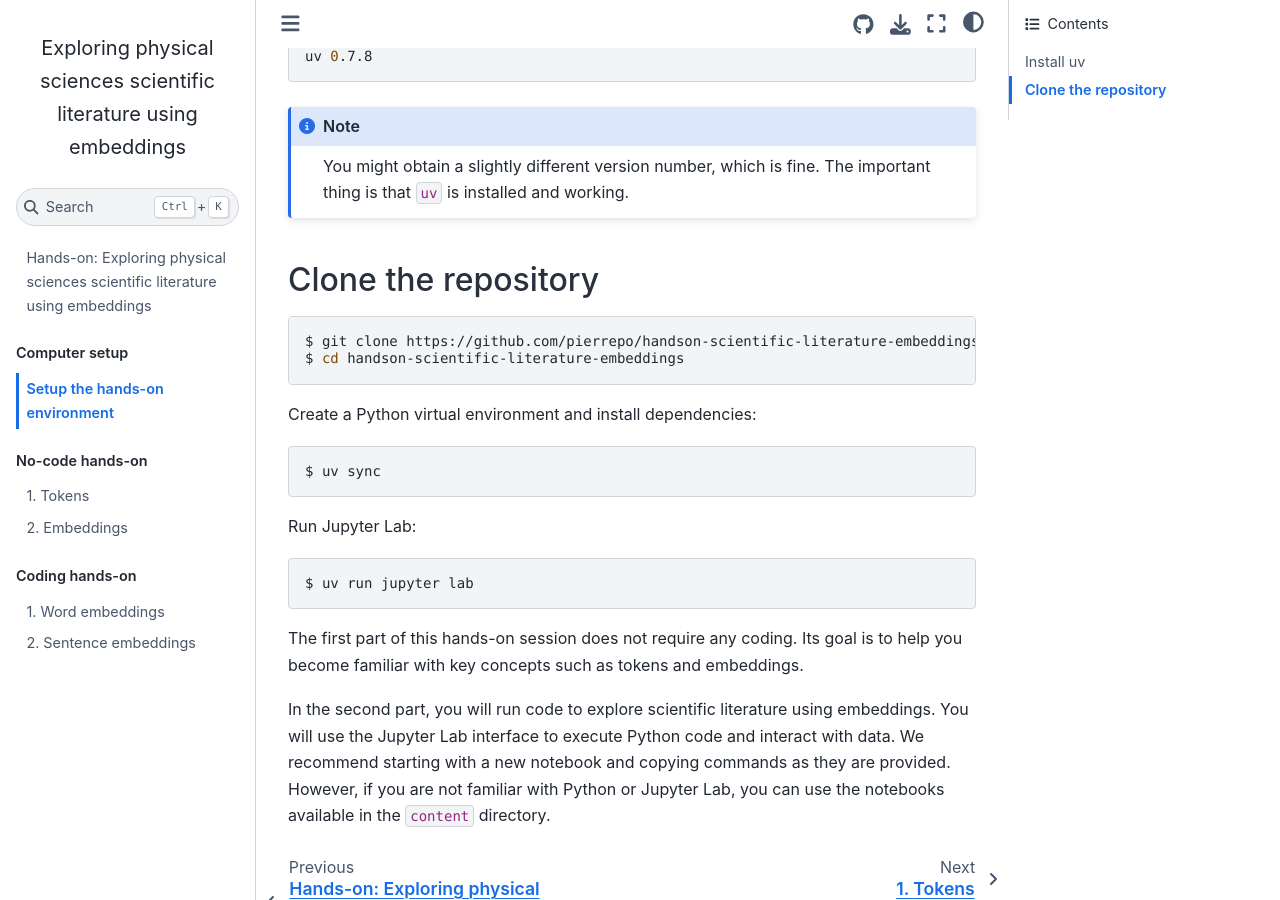
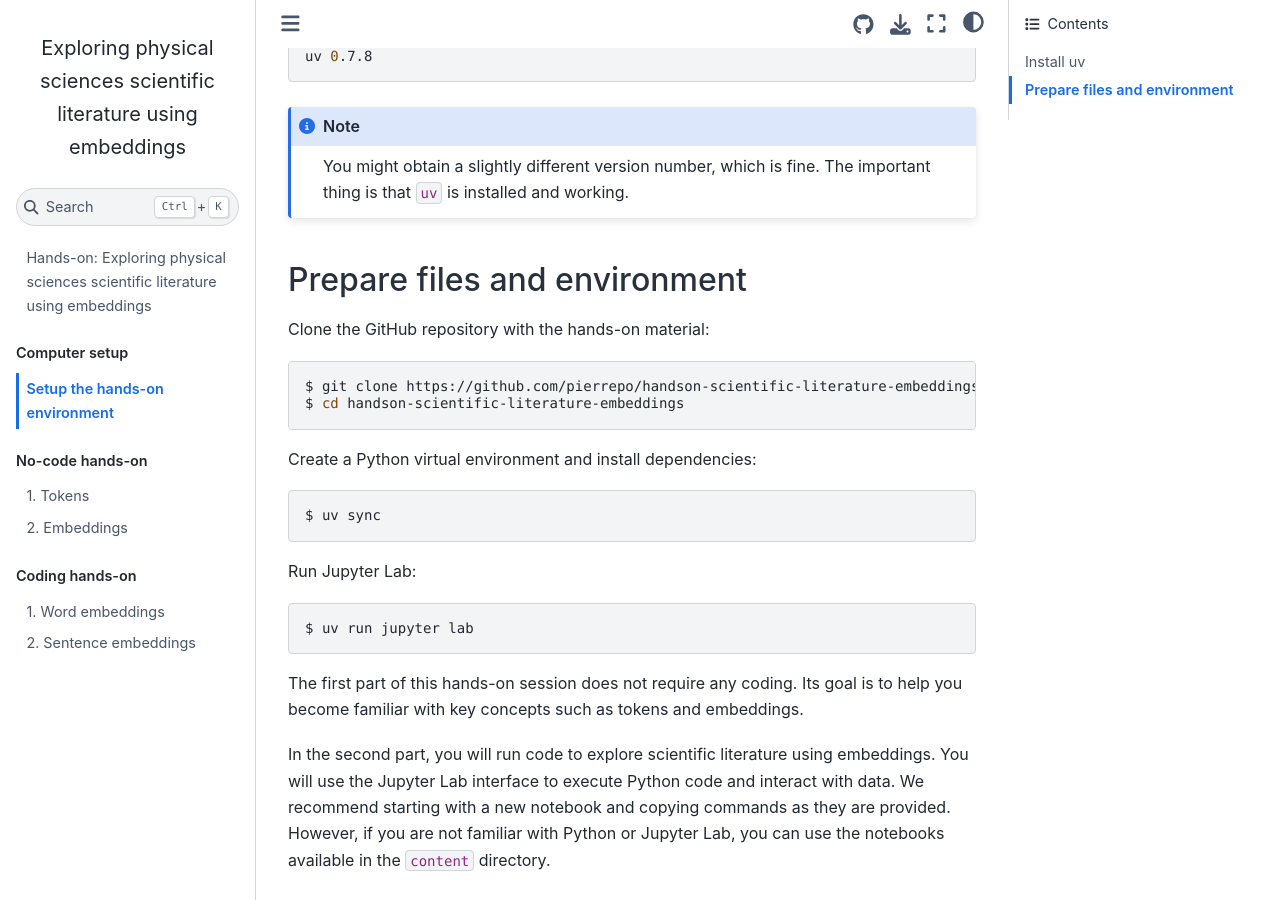
Before and after one commit to pierrepo/handson-scientific-literature-embeddings, a Jupyter Book: the page built from content/setup.md, in a window 1280 px wide and 900 px high, scrolled down 502 px. Built offline with Jupyter Book 1.0.4 settings and Sphinx 7.4.7 and the Sphinx Book theme 1.1.4, drawn with Linux system fonts in a browser that asks for light colours; pages that are not in the unit, such as notebooks, are missing from menus.

Commit message:
Add headers

````diff
--- a/content/setup.md
+++ b/content/setup.md
@@ -24,7 +24,9 @@ You might obtain a slightly different version number, which is fine. The importa
 ```
 
 
-## Clone the repository
+## Prepare files and environment
+
+Clone the GitHub repository with the hands-on material:
 
 ```bash
 $ git clone https://github.com/pierrepo/handson-scientific-literature-embeddings
````
